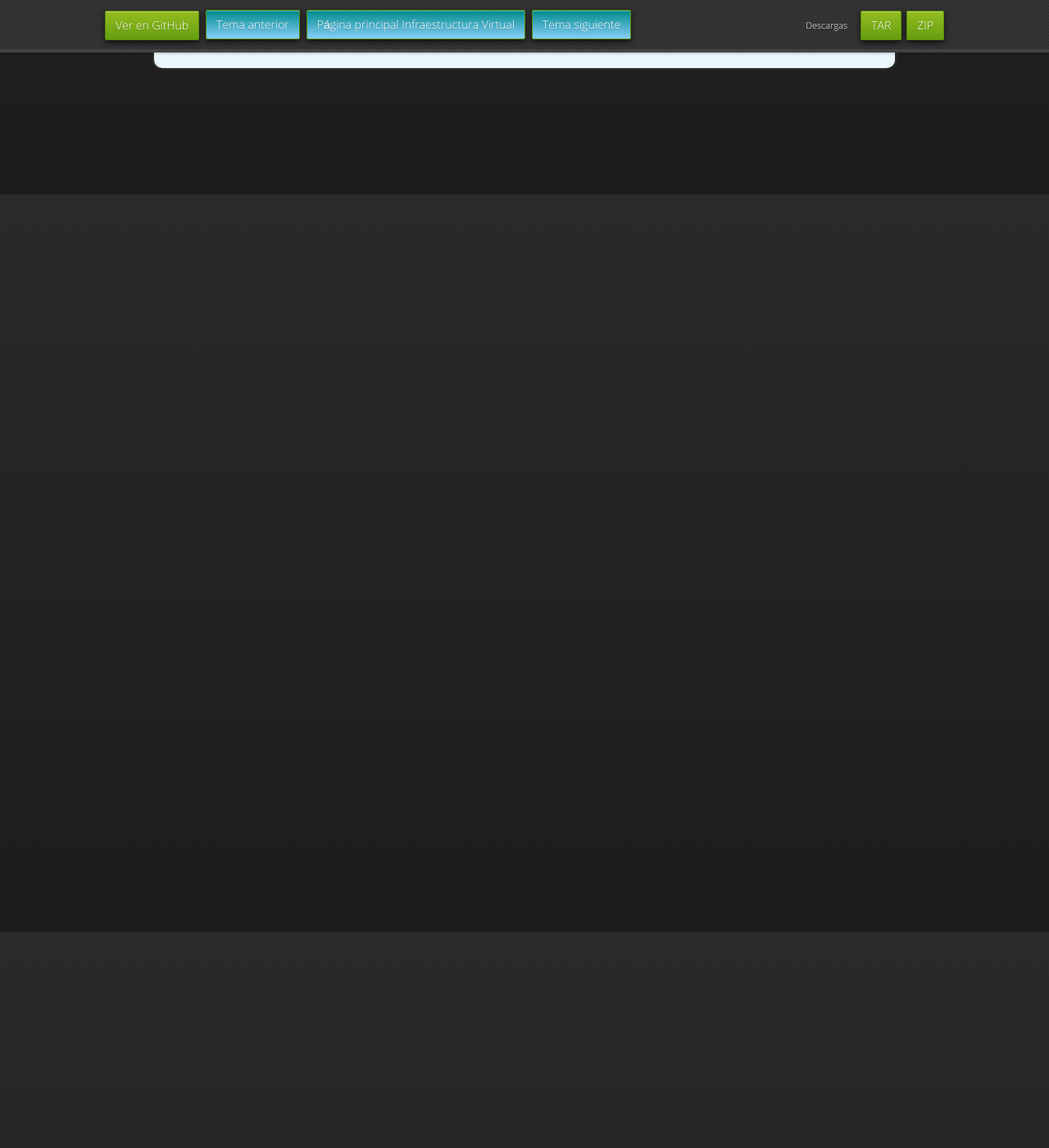
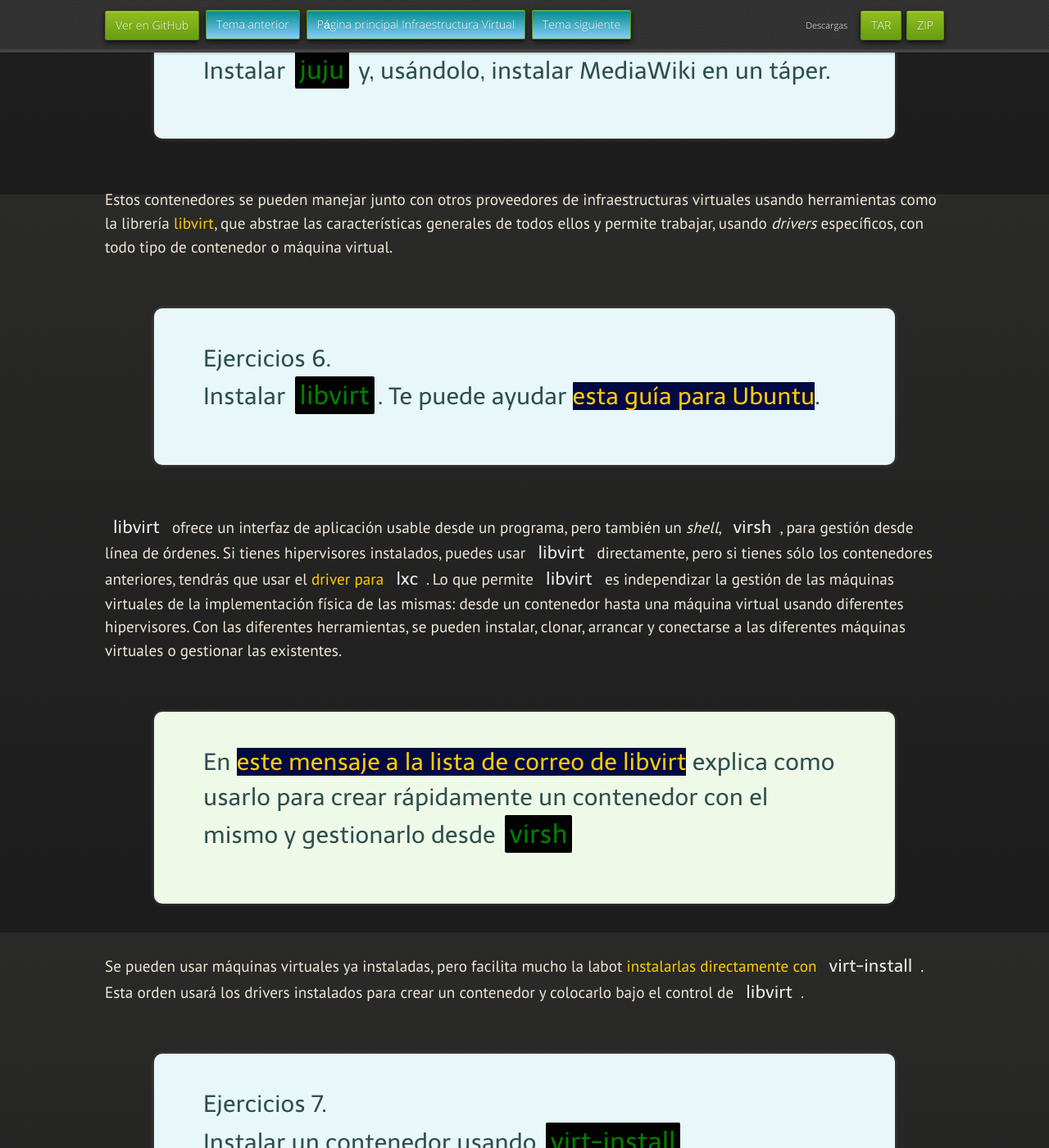
Before and after one commit to JJ/IV, a Jekyll site: the page built from documentos/temas/Contenedores.md, in a window 1280 px wide and 1400 px high, scrolled down 12363 px. Shown: the whole window at 82% size. Built offline with Jekyll 4.4.1, drawn with Linux system fonts in a browser that asks for light colours; nearby versions of some CDN libraries; some web fonts are replaced; before the commit the page ends 12596 px from its top, so only the background shows below that; some of the changed text lies outside the part shown.

Commit message:
Sync documentos/temas/Contenedores.md and  from master to gh-pages

```diff
--- a/documentos/temas/Contenedores.md
+++ b/documentos/temas/Contenedores.md
@@ -184,7 +184,9 @@ existentes para que vaya todo rápidamente.
 
 2. Crear y ejecutar un contenedor basado en otra distribución, tal
 como Fedora. *Nota* En general, crear un contenedor basado en *tu*
-distribución y otro basado en otra que no sea la tuya.
+distribución y otro basado en otra que no sea la tuya.  Fedora, al
+parecer, tiene problemas si estás en Ubuntu 13.04 o superior, así que
+en tal caso usa cualquier otra distro.
 
 </div>
 
@@ -431,3 +433,66 @@ http://10.0.3.15 nos mostrará la página de inicio de MediaWiki
 Instalar `juju` y, usándolo, instalar MediaWiki en un táper.
 
 </div>
+
+Estos contenedores se pueden manejar junto con otros proveedores de
+infraestructuras virtuales usando herramientas como la librería
+[libvirt](http://en.wikipedia.org/wiki/Libvirt), que abstrae las
+características generales de todos ellos y permite trabajar, usando
+*drivers* específicos, con todo tipo de contenedor o máquina virtual.
+
+<div class='ejercicios' markdown='1'>
+
+Instalar `libvirt`. Te puede ayudar
+[esta guía para Ubuntu](https://help.ubuntu.com/12.04/serverguide/libvirt.html).
+
+</div>
+
+`libvirt` ofrece un interfaz de aplicación usable desde un programa,
+pero también un *shell*, `virsh`, para gestión desde línea de
+órdenes. Si tienes hipervisores instalados, puedes usar `libvirt`
+directamente, pero si tienes sólo los contenedores anteriores, tendrás
+que usar el [driver para `lxc`](http://libvirt.org/drvlxc.html). Lo
+que permite `libvirt` es independizar la gestión de las máquinas
+virtuales de la implementación física de las mismas: desde un
+contenedor hasta una máquina virtual usando diferentes
+hipervisores. Con las diferentes herramientas, se pueden instalar,
+clonar, arrancar y conectarse a las diferentes máquinas virtuales o
+gestionar las existentes.
+
+<div class='nota' markdown='1'>
+
+En
+[este mensaje a la lista de correo de libvirt](https://lists.linux-foundation.org/pipermail/containers/2008-September/013237.html)
+explica como usarlo para crear rápidamente un contenedor con el mismo
+y gestionarlo desde `virsh`
+
+</div>
+
+Se pueden usar máquinas virtuales ya instaladas, pero facilita mucho
+la labot
+[instalarlas directamente con `virt-install`](https://fedoraproject.org/wiki/Getting_started_with_virtualization#Creating_a_guest_with_virt-install). Esta
+orden usará los drivers instalados para crear un contenedor y
+colocarlo bajo el control de `libvirt`.
+
+<div class='ejercicios' markdown='1'>
+
+Instalar un contenedor usando `virt-install`.
+
+</div>
+
+Orquestación de contenedores
+---
+
+Los contenedores son un ejemplo de máquinas virtuales, pero ya tienen
+ciertas características, como el aislamiento y la gestión
+independiente, que las asemeja a las máquinas virtuales *reales*. En
+un momento determinado puede hacer falta crear una serie de máquinas
+virtuales con características determinadas y usar un *script* con
+órdenes de `juju` puede llegar a ser un poco molesto. Se hace
+necesario que se usen herramientas para crear y configurar estos
+entornos.
+
+Estas herramientas se denominan, en general,
+[gestores de configuración](http://en.wikipedia.org/wiki/Configuration_management). [Vagrant](http://en.wikipedia.org/wiki/Vagrant_%28software%29)
+es uno de ellos, pero también hay otros: Chef, Salt y Puppet, por
+ejemplo.
```
